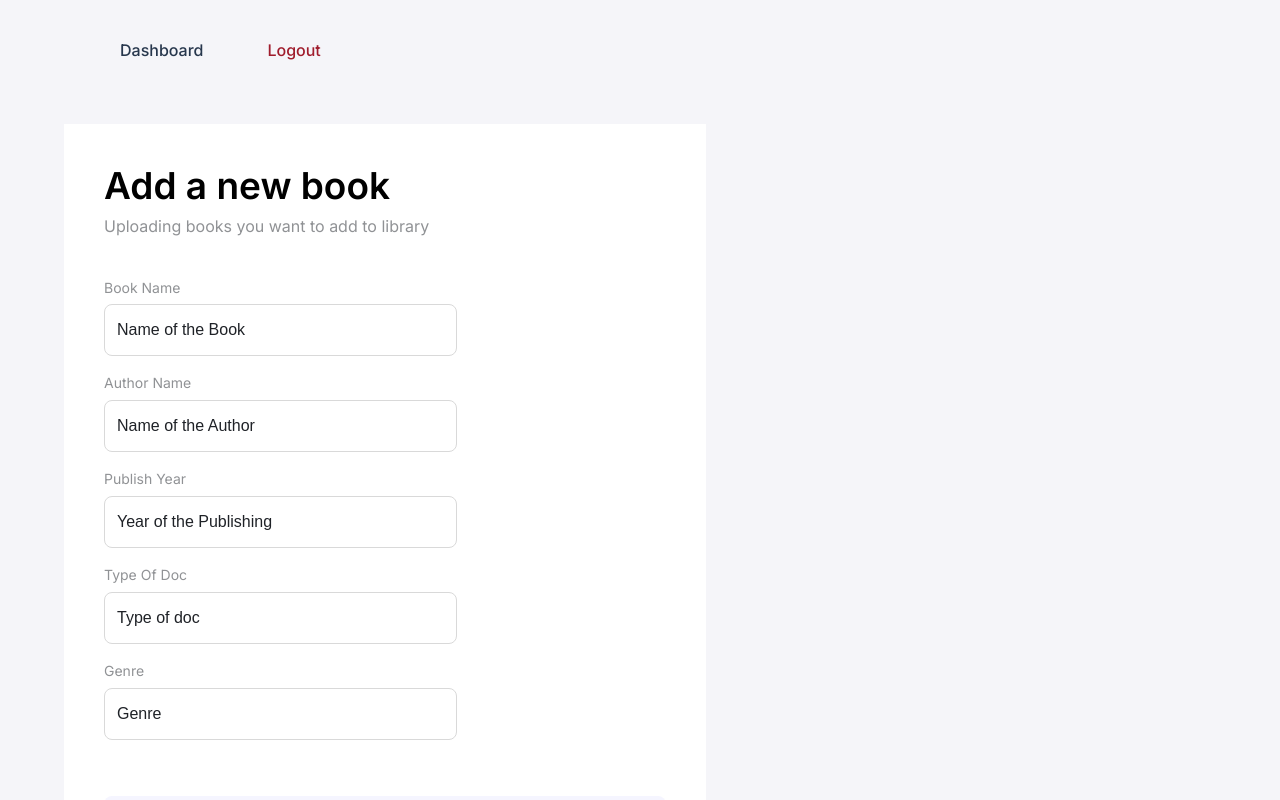
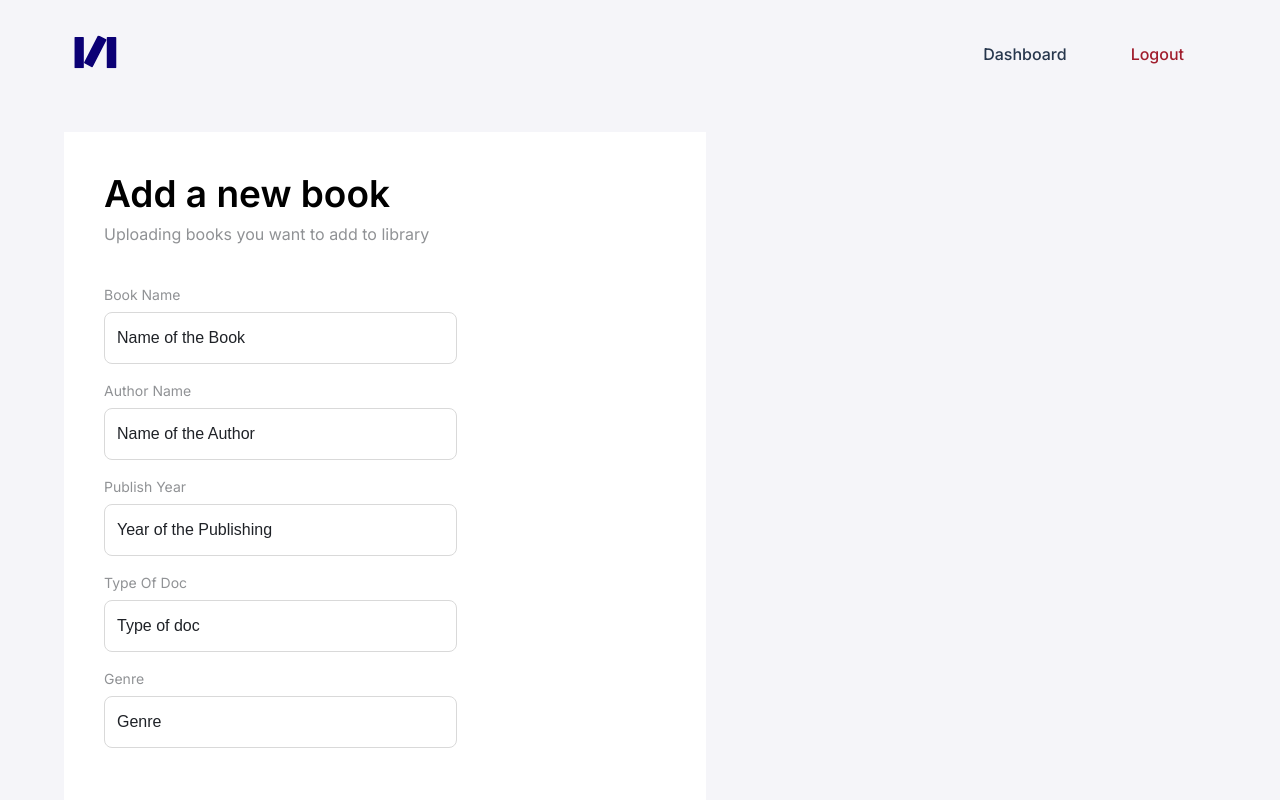
Before and after one commit to donjoshi/v-lib, a React (Create React App) app: page /admin in a window 1280 px wide. Shown: the top 800 px of the page. Built offline with nearby package versions, Linux system fonts and the light colour scheme.

Commit message:
Logo Updated

```diff
--- a/src/components/navbar/index.jsx
+++ b/src/components/navbar/index.jsx
@@ -7,6 +7,18 @@ import './styles.css';
 export default function Navbar() {
 
     return <div className="navbar">
+        <div className="logo"><svg width="68" height="40" viewBox="0 0 68 40" fill="none" xmlns="http://www.w3.org/2000/svg">
+<g clip-path="url(#clip0_607_873)">
+<path d="M19.1731 4.9397H10.9738C10.6175 4.9397 10.3286 5.29339 10.3286 5.7297V35.5497C10.3286 35.986 10.6175 36.3397 10.9738 36.3397H19.1731C19.5294 36.3397 19.8182 35.986 19.8182 35.5497V5.7297C19.8182 5.29339 19.5294 4.9397 19.1731 4.9397Z" fill="#0B0075"/>
+<path d="M51.6199 4.9397H43.4206C43.0642 4.9397 42.7754 5.29339 42.7754 5.7297V35.5497C42.7754 35.986 43.0642 36.3397 43.4206 36.3397H51.6199C51.9762 36.3397 52.265 35.986 52.265 35.5497V5.7297C52.265 5.29339 51.9762 4.9397 51.6199 4.9397Z" fill="#0B0075"/>
+<path d="M42.1894 7.22168L34.7425 3.39939C34.4188 3.23329 33.995 3.4133 33.7958 3.80146L20.179 30.331C19.9798 30.7192 20.0806 31.1685 20.4042 31.3346L27.8512 35.1569C28.1748 35.323 28.5986 35.143 28.7979 34.7548L42.4146 8.22526C42.6139 7.8371 42.513 7.38778 42.1894 7.22168Z" fill="#0B0075"/>
+</g>
+<defs>
+<clipPath id="clip0_607_873">
+<rect width="47.23" height="32.7" fill="white" transform="translate(10.3286 3.6499)"/>
+</clipPath>
+</defs>
+</svg></div>
         <div className="main">
             <div className="dash-board">
                 <NavLink to="/dashboard" className="nav-dashboard">Dashboard</NavLink>
```
